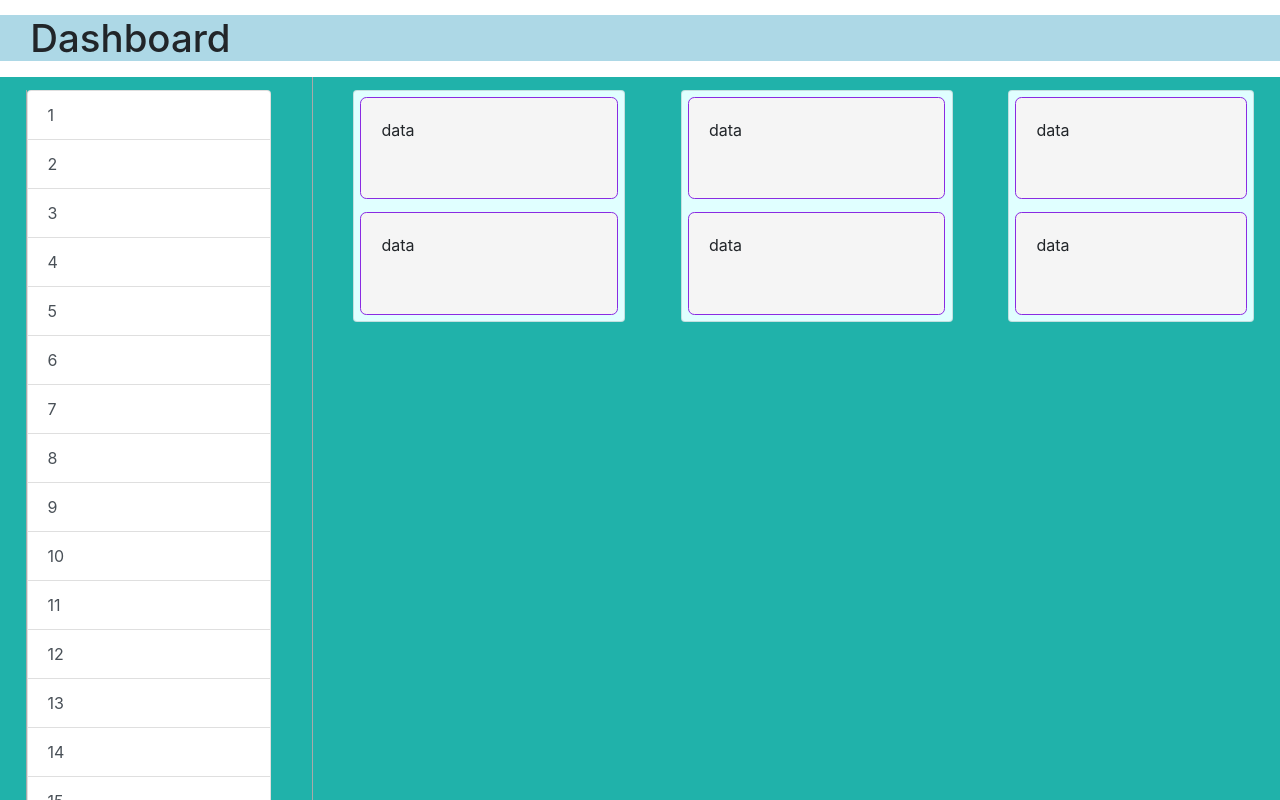
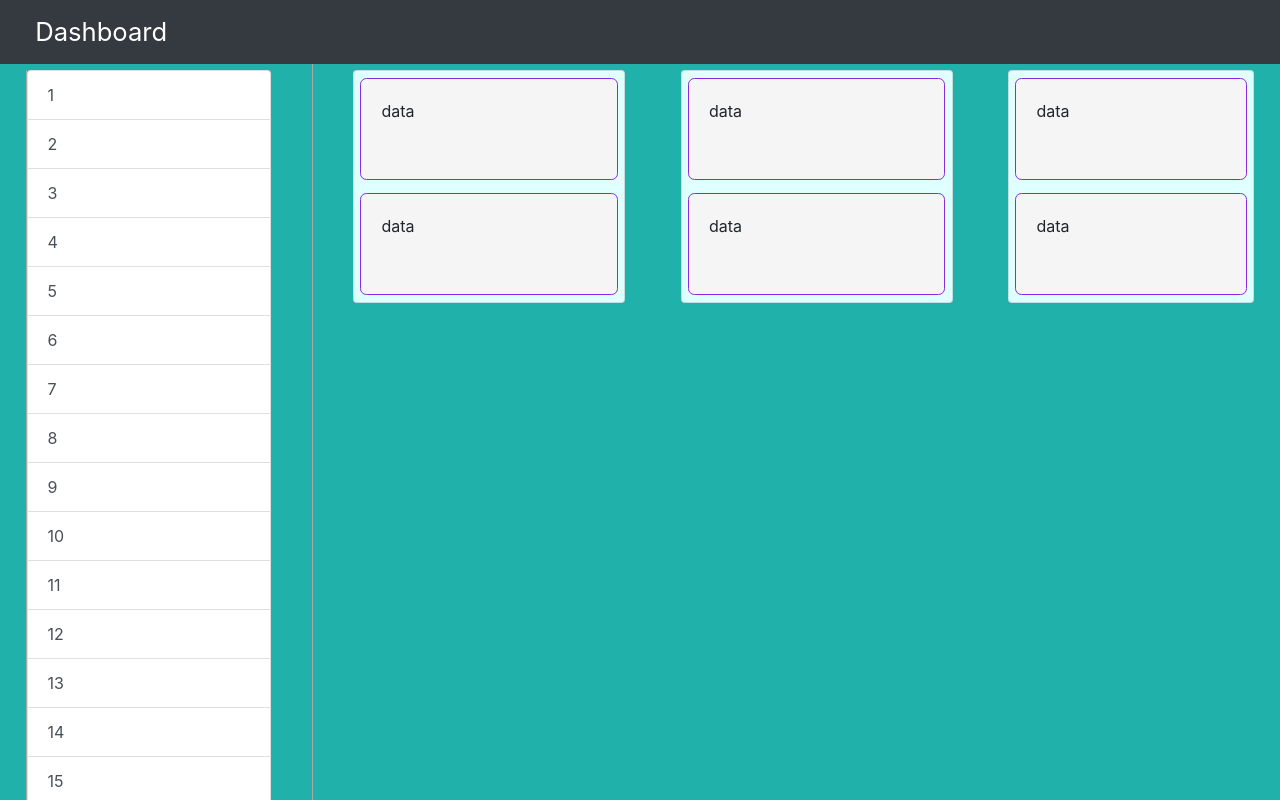
Before and after one commit to SeemannMx/AngularDashboard, an Angular app: page / in a window 1280 px wide. Shown: the top 800 px of the page. Built offline with nearby package versions, Linux system fonts and the light colour scheme.

Commit message:
add navbar, removed container-fluid

```diff
--- a/src/app/app.component.css
+++ b/src/app/app.component.css
@@ -1,11 +1,12 @@
-/* Dashboard */
-.container-fluid {
-  background-color: lightblue;
+/* Dashboard Navbar */
+.navbar-brand {
+  font-size: 2vw;
+  margin-left: 1.5vw;
 }
 
-h1 {
-  font-size: 3vw;
-  margin:1.2vw;
+
+.row {
+  margin-top: 4.5vw;
 }
 
 .col-sm-3 {
--- a/src/app/app.component.html
+++ b/src/app/app.component.html
@@ -1,7 +1,15 @@
 <!-- The .container class provides a responsive fixed width container -->
-<div class="container-fluid">
-  <h1> {{ title }}</h1>
-</div>
+<nav class="navbar navbar-expand-sm bg-dark navbar-dark fixed-top">
+  <a class="navbar-brand" href="#">{{ title }}</a>
+  <ul class="navbar-nav">
+    <li class="nav-item">
+      <a class="nav-link" href="#"></a>
+    </li>
+    <li class="nav-item">
+      <a class="nav-link" href="#"></a>
+    </li>
+  </ul>
+</nav>
 
 <!-- Progressbar animated -->
 <div class="progress-bar progress-bar-striped progress-bar-animated" style="width: 40%"></div>
```
